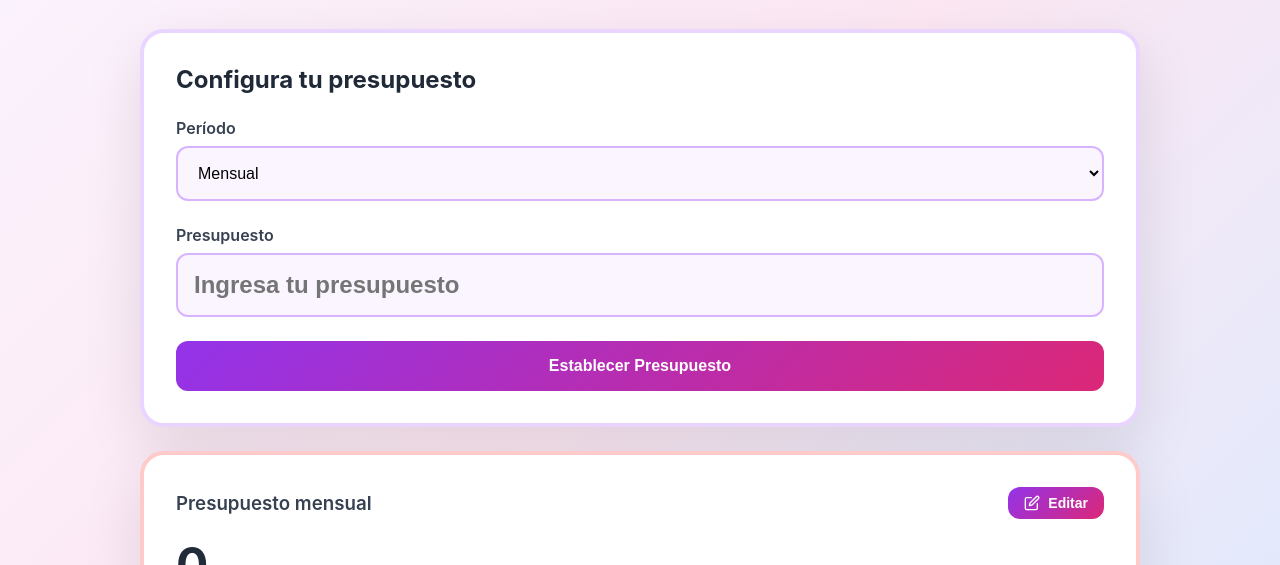
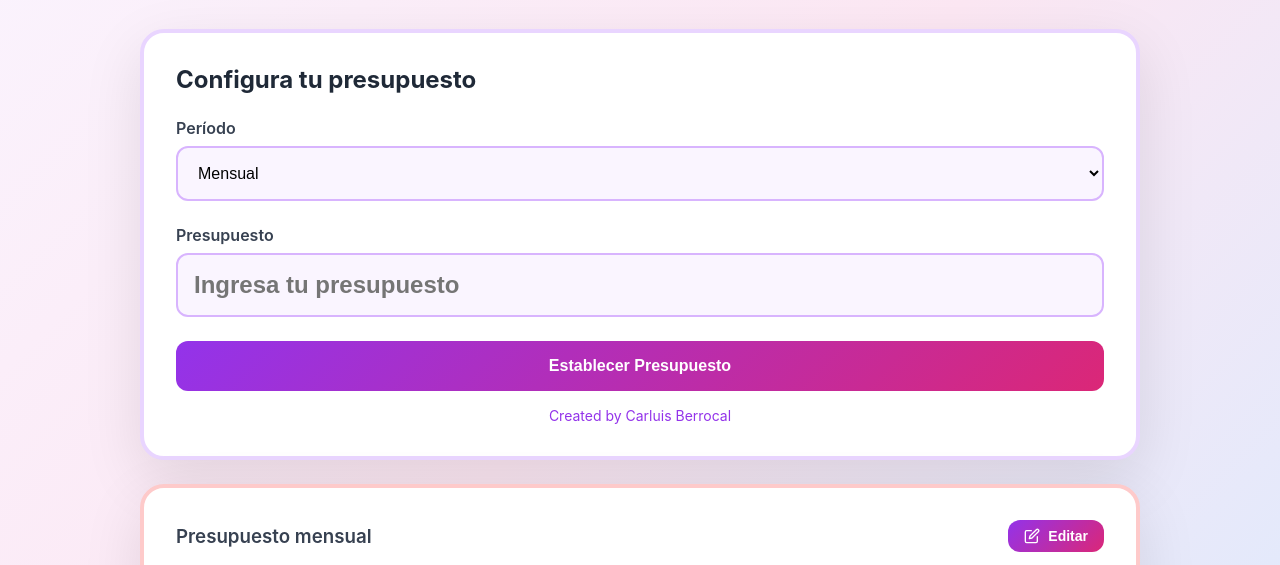
Before and after one commit to carluis-berrocal/mi-presupuesto-pwa, a plain HTML site: page index.html in a window 1280 px wide. Shown: the part 228-793 px from the top of the page. Drawn offline with Linux system fonts and the light colour scheme.

Commit message:
create by

```diff
--- a/index.html
+++ b/index.html
@@ -51,6 +51,10 @@
             <button class="btn-purple" onclick="saveBudget()">
                 Establecer Presupuesto
             </button>
+            <!-- creada por carluis Berrocal -->
+            <span class="creada"><a href="https://carluisberrocal.netlify.app" target="_blank">Created by Carluis Berrocal</a></span>
+
+
         </div>
 
         <!-- Budget Summary -->
--- a/styles.css
+++ b/styles.css
@@ -433,6 +433,21 @@ button:active {
     height: 1rem;
 }
 
+.creada {
+    display: block;
+    text-align: center;
+    font-size: 0.875rem;
+    color: #9333ea;
+    margin-top: 1rem;
+
+
+}
+.creada a {
+    color: #9333ea;
+    text-decoration: none;
+}
+
+
 .hidden {
     display: none !important;
 }
```
